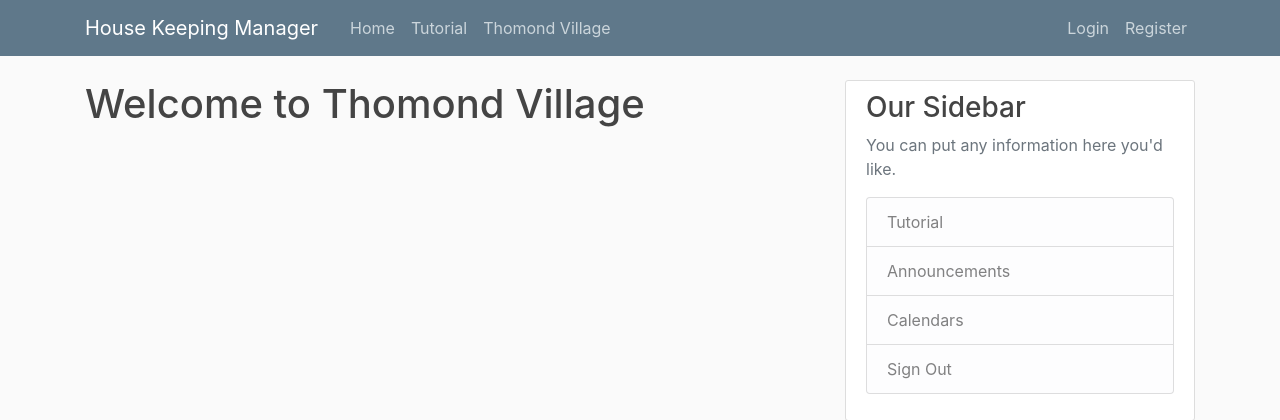
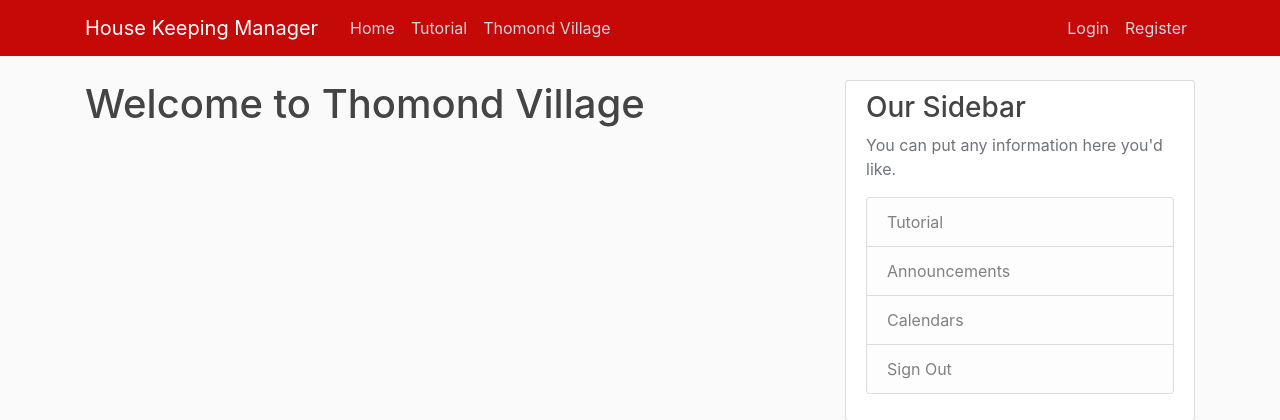
Before and after one commit to ArchitKhanna/Housekeeping-System, a Django app: page /home/ in a window 1280 px wide. Shown: the top 420 px of the page. Run offline with Django 3.2, Linux system fonts and the light colour scheme; some libraries are stand-ins or nearby versions.

Commit message:
CSS Updates
- Colour change;

```diff
--- a/HousekeepingApp/HKmanager/static/HKmanager/main.css
+++ b/HousekeepingApp/HKmanager/static/HKmanager/main.css
@@ -1,6 +1,6 @@
 body {
   background: #fafafa;
-  color: #d50e0e;
+  color: #333333;
   margin-top: 5rem;
 }
 
@@ -13,7 +13,7 @@ ul {
 }
 
 .bg-steel {
-  background-color: #5f788a;
+  background-color: #c40906;
 }
 
 .site-header .navbar-nav .nav-link {
```
